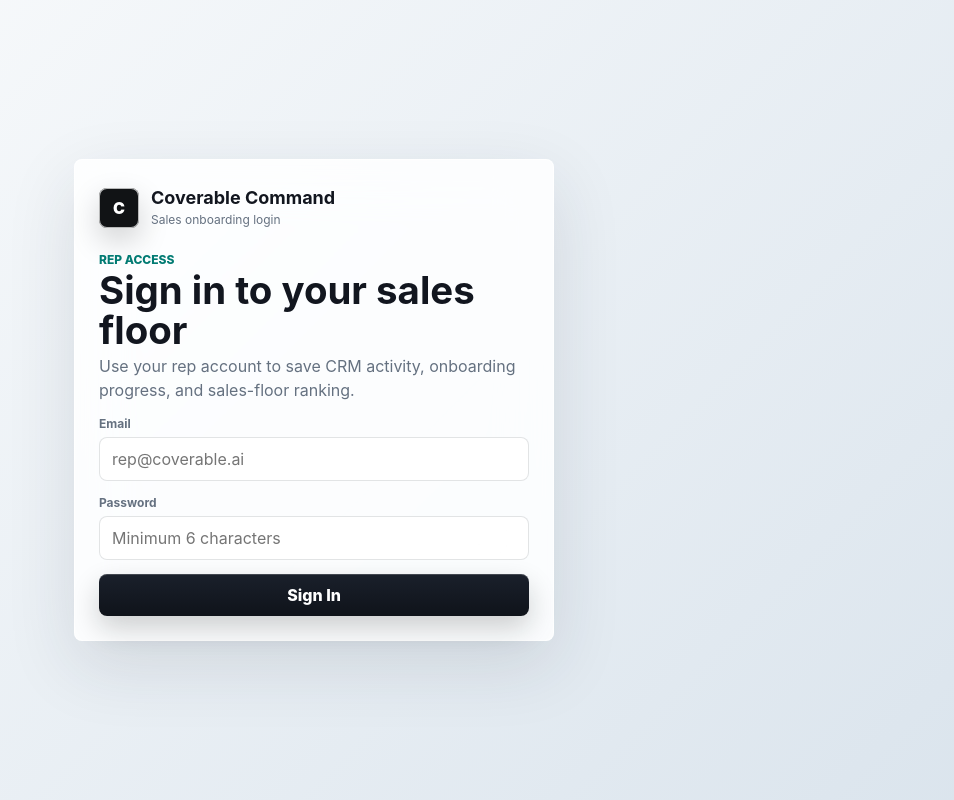
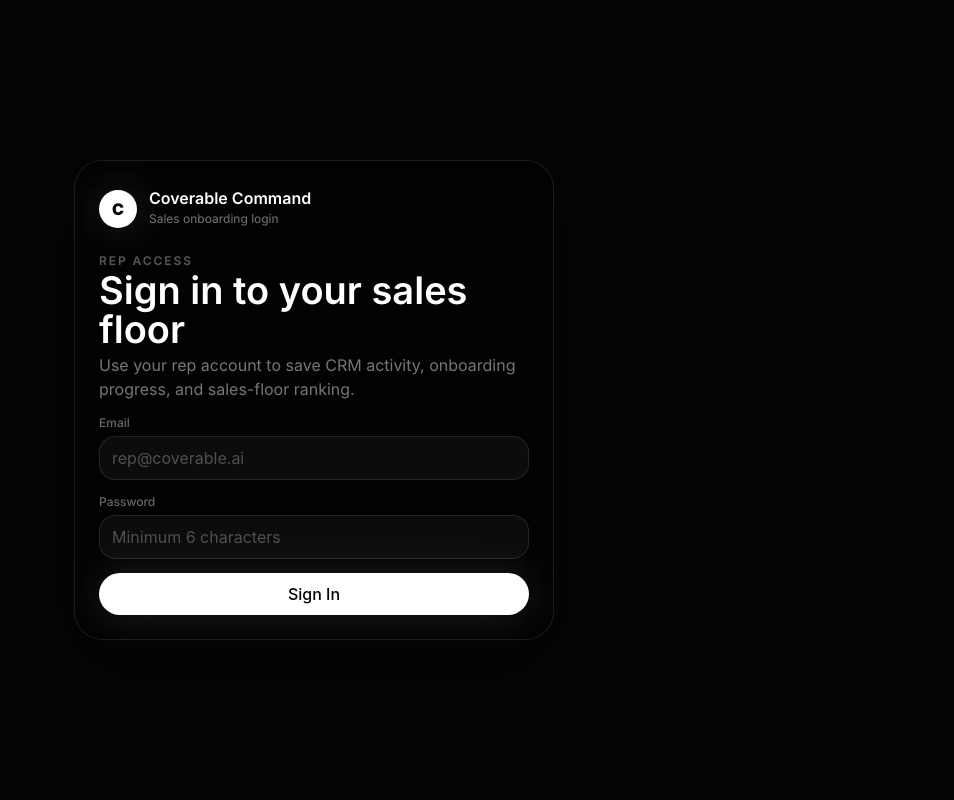
Before and after one commit to uzi-droid/coverable-sales-onboarding, a Next.js app: page /login in a window 1280 px wide. Shown: the whole page, without its empty margins (326-1280 px from the left). Built offline with nearby package versions, Linux system fonts and the light colour scheme; no server answers.

Commit message:
Match NetworkOS visual style

```diff
--- a/app/globals.css
+++ b/app/globals.css
@@ -1270,6 +1270,472 @@ tbody tr:hover td {
   color: #047857;
 }
 
+/* NetworkOS visual system */
+:root {
+  color-scheme: dark;
+  --ink: rgba(255, 255, 255, 0.9);
+  --muted: rgba(255, 255, 255, 0.46);
+  --line: rgba(255, 255, 255, 0.1);
+  --line-strong: rgba(255, 255, 255, 0.18);
+  --panel: rgba(0, 0, 0, 0.42);
+  --panel-strong: rgba(0, 0, 0, 0.56);
+  --surface: #050505;
+  --nav: transparent;
+  --teal: rgba(255, 255, 255, 0.34);
+  --green: rgba(255, 255, 255, 0.75);
+  --coral: rgba(255, 255, 255, 0.68);
+  --gold: rgba(255, 255, 255, 0.72);
+  --blue: rgba(255, 255, 255, 0.76);
+  --shadow: 0 24px 80px rgba(0, 0, 0, 0.58);
+  --shadow-soft: 0 16px 45px rgba(0, 0, 0, 0.28);
+  --glass-blur: blur(24px);
+}
+
+body {
+  min-width: 320px;
+  background: #050505;
+  color: var(--ink);
+  text-rendering: geometricPrecision;
+  -webkit-font-smoothing: antialiased;
+  -moz-osx-font-smoothing: grayscale;
+}
+
+body::before {
+  opacity: 0.8;
+  background-image:
+    linear-gradient(rgba(255, 255, 255, 0.04) 1px, transparent 1px),
+    linear-gradient(90deg, rgba(255, 255, 255, 0.04) 1px, transparent 1px);
+  background-size: 48px 48px;
+  mask-image: radial-gradient(circle at 58% 40%, #000 0%, transparent 75%);
+}
+
+::selection {
+  color: #050505;
+  background: rgba(255, 255, 255, 0.92);
+}
+
+::-webkit-scrollbar {
+  width: 8px;
+  height: 8px;
+}
+
+::-webkit-scrollbar-track {
+  background: transparent;
+}
+
+::-webkit-scrollbar-thumb {
+  border-radius: 999px;
+  background: rgba(255, 255, 255, 0.16);
+}
+
+.shell {
+  grid-template-columns: 252px minmax(0, 1fr);
+}
+
+.sidebar {
+  margin: 12px 0 12px 12px;
+  height: calc(100vh - 24px);
+  border: 1px solid var(--line);
+  border-radius: 24px;
+  padding: 18px 12px;
+  background: rgba(0, 0, 0, 0.5);
+  box-shadow: var(--shadow);
+}
+
+.mark {
+  width: 38px;
+  height: 38px;
+  border-radius: 999px;
+  color: #050505;
+  background: #fff;
+  box-shadow: 0 0 42px rgba(255, 255, 255, 0.14);
+}
+
+.brand h1 {
+  color: #fff;
+  font-size: 16px;
+  font-weight: 600;
+}
+
+.brand span,
+.sidebar .account-switcher label {
+  color: rgba(255, 255, 255, 0.36);
+}
+
+.nav button {
+  min-height: 46px;
+  border-radius: 999px;
+  padding: 0 14px;
+  color: rgba(255, 255, 255, 0.54);
+  font-weight: 500;
+}
+
+.nav button span {
+  color: rgba(255, 255, 255, 0.28);
+  font-size: 11px;
+}
+
+.nav button:hover,
+.nav button.active {
+  border-color: var(--line);
+  background: rgba(255, 255, 255, 0.065);
+  color: #fff;
+}
+
+.nav button.active span {
+  color: rgba(255, 255, 255, 0.52);
+}
+
+.sidebar-note {
+  border-radius: 18px;
+  border-color: var(--line);
+  padding: 13px;
+  color: rgba(255, 255, 255, 0.45);
+  background: rgba(255, 255, 255, 0.04);
+}
+
+.main {
+  padding: 26px 28px 32px;
+}
+
+.topbar {
+  margin-bottom: 24px;
+}
+
+.eyebrow {
+  color: rgba(255, 255, 255, 0.34);
+  font-weight: 600;
+  letter-spacing: 0.16em;
+}
+
+.topbar h2,
+.login-form h2 {
+  color: #fff;
+  font-size: clamp(28px, 3vw, 38px);
+  font-weight: 600;
+}
+
+.topbar p,
+.login-form p,
+.lesson-copy,
+.lesson-hero p {
+  color: var(--muted);
+}
+
+select,
+input,
+textarea {
+  min-height: 44px;
+  border-color: var(--line);
+  border-radius: 16px;
+  color: rgba(255, 255, 255, 0.86);
+  background: rgba(255, 255, 255, 0.045);
+  box-shadow: none;
+}
+
+select::placeholder,
+input::placeholder,
+textarea::placeholder {
+  color: rgba(255, 255, 255, 0.28);
+}
+
+option {
+  color: #f5f5f5;
+  background: #080808;
+}
+
+select:focus,
+input:focus,
+textarea:focus {
+  border-color: rgba(255, 255, 255, 0.34);
+  background: rgba(255, 255, 255, 0.07);
+  box-shadow: 0 0 0 4px rgba(255, 255, 255, 0.055);
+}
+
+.field label,
+.account-switcher label {
+  color: rgba(255, 255, 255, 0.4);
+  font-weight: 500;
+}
+
+.button,
+.ghost,
+.danger {
+  min-height: 42px;
+  border-radius: 999px;
+  font-weight: 500;
+}
+
+.button {
+  color: #050505;
+  background: #fff;
+  box-shadow: 0 0 42px rgba(255, 255, 255, 0.12);
+}
+
+.button:hover {
+  background: rgba(255, 255, 255, 0.88);
+}
+
+.ghost,
+.danger {
+  border: 1px solid var(--line);
+  color: rgba(255, 255, 255, 0.72);
+  background: rgba(255, 255, 255, 0.045);
+  box-shadow: none;
+}
+
+.ghost:hover,
+.danger:hover {
+  border-color: rgba(255, 255, 255, 0.24);
+  background: rgba(255, 255, 255, 0.08);
+  color: #fff;
+}
+
+.card,
+.table-wrap,
+.lesson-panel,
+.login-panel {
+  border: 1px solid var(--line);
+  background: rgba(0, 0, 0, 0.46);
+  box-shadow: var(--shadow);
+  backdrop-filter: var(--glass-blur);
+  -webkit-backdrop-filter: var(--glass-blur);
+}
+
+.card {
+  padding: 16px;
+  border-radius: 22px;
+}
+
+.card::after {
+  display: none;
+}
+
+.focus-card {
+  background: rgba(0, 0, 0, 0.5);
+}
+
+.focus-card h3,
+.section-title h3,
+.card h4,
+.lesson-panel h4 {
+  color: #fff;
+  font-weight: 600;
+}
+
+.score-card {
+  color: #fff;
+  border-color: rgba(255, 255, 255, 0.15);
+  background: rgba(255, 255, 255, 0.055);
+}
+
+.score-card strong,
+.metric .value {
+  font-weight: 600;
+}
+
+.score-card .eyebrow,
+.score-card .small {
+  color: rgba(255, 255, 255, 0.4);
+}
+
+.metric {
+  border: 1px solid var(--line);
+  background: rgba(255, 255, 255, 0.038);
+}
+
+.metric::before {
+  display: none;
+}
+
+.metric .label,
+.small {
+  color: rgba(255, 255, 255, 0.4);
+}
+
+.pill,
+.status {
+  border: 1px solid var(--line);
+  color: rgba(255, 255, 255, 0.62);
+  background: rgba(255, 255, 255, 0.05);
+}
+
+.status.done {
+  color: #050505;
+  background: #fff;
+}
+
+.day-box {
+  min-height: 122px;
+  border-color: var(--line);
+  border-radius: 20px;
+  background: rgba(255, 255, 255, 0.038);
+  box-shadow: none;
+}
+
+.day-box:hover {
+  border-color: rgba(255, 255, 255, 0.2);
+}
+
+.day-box.active {
+  border-color: rgba(255, 255, 255, 0.45);
+  color: #050505;
+  background: #fff;
+}
+
+.day-box.active span,
+.day-box.active em {
+  color: rgba(5, 5, 5, 0.5);
+}
+
+.lesson-card {
+  max-width: none;
+}
+
+.lesson-steps button,
+.segmented-buttons button {
+  min-height: 40px;
+  border-color: var(--line);
+  border-radius: 999px;
+  color: var(--muted);
+  background: rgba(255, 255, 255, 0.038);
+  box-shadow: none;
+}
+
+.lesson-steps button.active,
+.segmented-buttons button.active {
+  color: #050505;
+  background: #fff;
+}
+
+.lesson-steps button.active span {
+  color: #fff;
+  background: #050505;
+}
+
+.lesson-panel {
+  border-radius: 20px;
+  background: rgba(255, 255, 255, 0.025);
+  box-shadow: none;
+}
+
+.info-block,
+.compare-card,
+.quote-list,
+.homework-field,
+.drill-card,
+.agenda-item,
+.interactive-checklist label,
+.process-step,
+.question-bank,
+.shadow-card,
+.roleplay-card,
+.score-row,
+.metric-input,
+.scorecard-block,
+.decision-option,
+.admin-rule {
+  border-color: var(--line);
+  border-radius: 16px;
+  background: rgba(255, 255, 255, 0.038);
+  box-shadow: none;
+}
+
+.compare-card.bad,
+.compare-card.good {
+  border-color: var(--line);
+}
+
+.compare-card.bad strong,
+.compare-card.good strong {
+  color: rgba(255, 255, 255, 0.72);
+}
+
+.process-step span {
+  color: #050505;
+  background: #fff;
+}
+
+.question-bank span,
+.quote-list span {
+  color: rgba(255, 255, 255, 0.72);
+  background: rgba(255, 255, 255, 0.05);
+}
+
+.progress-track {
+  background: rgba(255, 255, 255, 0.08);
+}
+
+.progress-fill {
+  background: rgba(255, 255, 255, 0.72);
+}
+
+.script-box {
+  border: 1px solid var(--line);
+  border-left: 1px solid var(--line);
+  border-radius: 16px;
+  color: rgba(255, 255, 255, 0.72);
+  background: rgba(255, 255, 255, 0.04);
+  box-shadow: none;
+}
+
+.compact-scorecard .score-row {
+  background: rgba(255, 255, 255, 0.038);
+}
+
+.table-wrap {
+  border-radius: 20px;
+  background: rgba(0, 0, 0, 0.42);
+}
+
+th {
+  color: rgba(255, 255, 255, 0.35);
+  font-weight: 500;
+  background: rgba(5, 5, 5, 0.94);
+}
+
+td {
+  color: rgba(255, 255, 255, 0.76);
+  border-bottom-color: rgba(255, 255, 255, 0.075);
+  background: transparent;
+}
+
+tbody tr:hover td {
+  background: rgba(255, 255, 255, 0.035);
+}
+
+.save-status {
+  border-color: var(--line);
+  color: rgba(255, 255, 255, 0.42);
+  background: rgba(255, 255, 255, 0.04);
+}
+
+.notice,
+.empty {
+  border-color: var(--line);
+  color: rgba(255, 255, 255, 0.55);
+  background: rgba(255, 255, 255, 0.04);
+}
+
+.login-page {
+  background: #050505;
+}
+
+.login-panel {
+  border-radius: 28px;
+  background: rgba(0, 0, 0, 0.5);
+}
+
+.login-panel .mark {
+  color: #050505;
+  background: #fff;
+}
+
+.admin-rule span::after {
+  color: #050505;
+  background: #fff;
+}
+
 .leader-row {
   display: grid;
   grid-template-columns: 42px 1fr auto;
@@ -1511,3 +1977,46 @@ tbody tr:hover td {
     grid-column: span 1;
   }
 }
+
+/* NetworkOS final overrides for late-defined legacy surfaces */
+.login-page {
+  background: #050505;
+}
+
+.login-panel {
+  background: rgba(0, 0, 0, 0.5);
+  border-color: rgba(255, 255, 255, 0.1);
+  border-radius: 28px;
+}
+
+.login-panel .mark {
+  color: #050505;
+  background: #fff;
+}
+
+.empty,
+.notice {
+  color: var(--muted);
+  border-color: rgba(255, 255, 255, 0.1);
+  background: rgba(255, 255, 255, 0.04);
+}
+
+.rank {
+  color: #050505;
+  background: rgba(255, 255, 255, 0.92);
+}
+
+.loading-bar {
+  background: rgba(255, 255, 255, 0.08);
+}
+
+.loading-bar::after {
+  background: rgba(255, 255, 255, 0.86);
+}
+
+@media (max-width: 980px) {
+  .sidebar {
+    margin: 10px;
+    height: auto;
+  }
+}
```
